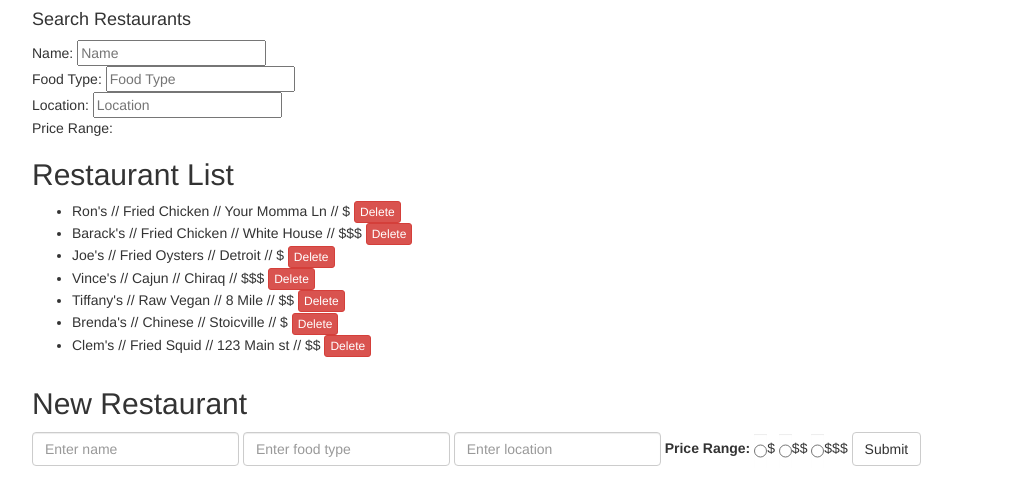
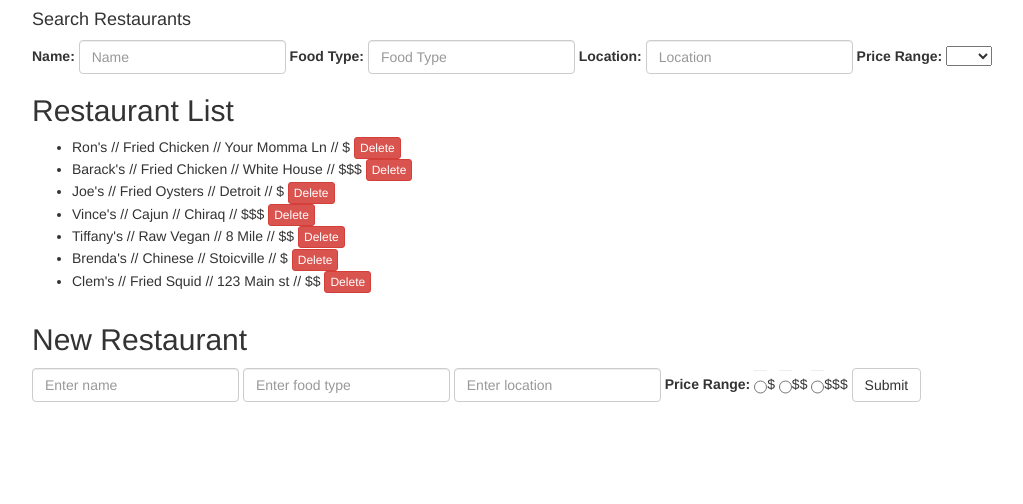
Before and after one commit to clemf/restaurant-list, a plain HTML site: page index.html in a window 1280 px wide. Shown: the whole page, without its empty margins (38-1061 px from the left). Drawn offline with Linux system fonts and the light colour scheme.

Commit message:
Add the ability to exact match filter for price ranges

```diff
--- a/index.html
+++ b/index.html
@@ -15,10 +15,26 @@
           <form class="form-inline" role="form">
             <div class="form-group">
               <!-- <input type="text" ng-model="query.$" class="form-control" placeholder="Search"> -->
-              Name: <input ng-model="query.name" placeholder="Name"><br>
-              Food Type: <input ng-model="query.foodType" placeholder="Food Type"><br>
-              Location: <input ng-model="query.location" placeholder="Location"><br>
-              Price Range:
+              <label for="name">Name:</label>
+              <input ng-model="query.name" placeholder="Name" class="form-control">
+
+              <label for="foodType">Food Type:</label>
+              <input ng-model="query.foodType" placeholder="Food Type" class="form-control">
+
+              <label for="location">Location:</label>
+              <input ng-model="query.location" placeholder="Location" class="form-control">
+
+              <label for="priceRange">Price Range:</label>
+              <select ng-model="query.priceRange">
+                <option value="!null"></option>
+                <option value="$">$</option>
+                <option value="$$">$$</option>
+                <option value="$$$">$$$</option>
+              </select>
+
+              <!-- <input type="checkbox" ng-model="query.priceRange" class="form-control" value="$$">$$ -->
+              <!-- {{query.priceRange}} -->
+
             </div>
           </form>
         </div>
@@ -28,7 +44,7 @@
           <h2 ng-show="restaurants.length && filtered.length">Restaurant List</h2>
           <h2 ng-show="restaurants.length && !filtered.length">No Matches</h2>
           <ul>
-            <li ng-repeat="item in filtered = (restaurants | filter:query)">
+            <li ng-repeat="item in filtered = (restaurants | filter:query | filter:query.priceRange:true)">
             <span ng-click="editing = true" ng-hide="editing">
               {{item.name}} // {{item.foodType}} // {{item.location}} // {{item.priceRange}} <a ng-click="deleteRestaurant(item)" class="btn btn-danger btn-xs">Delete</a>
             </span>
```
